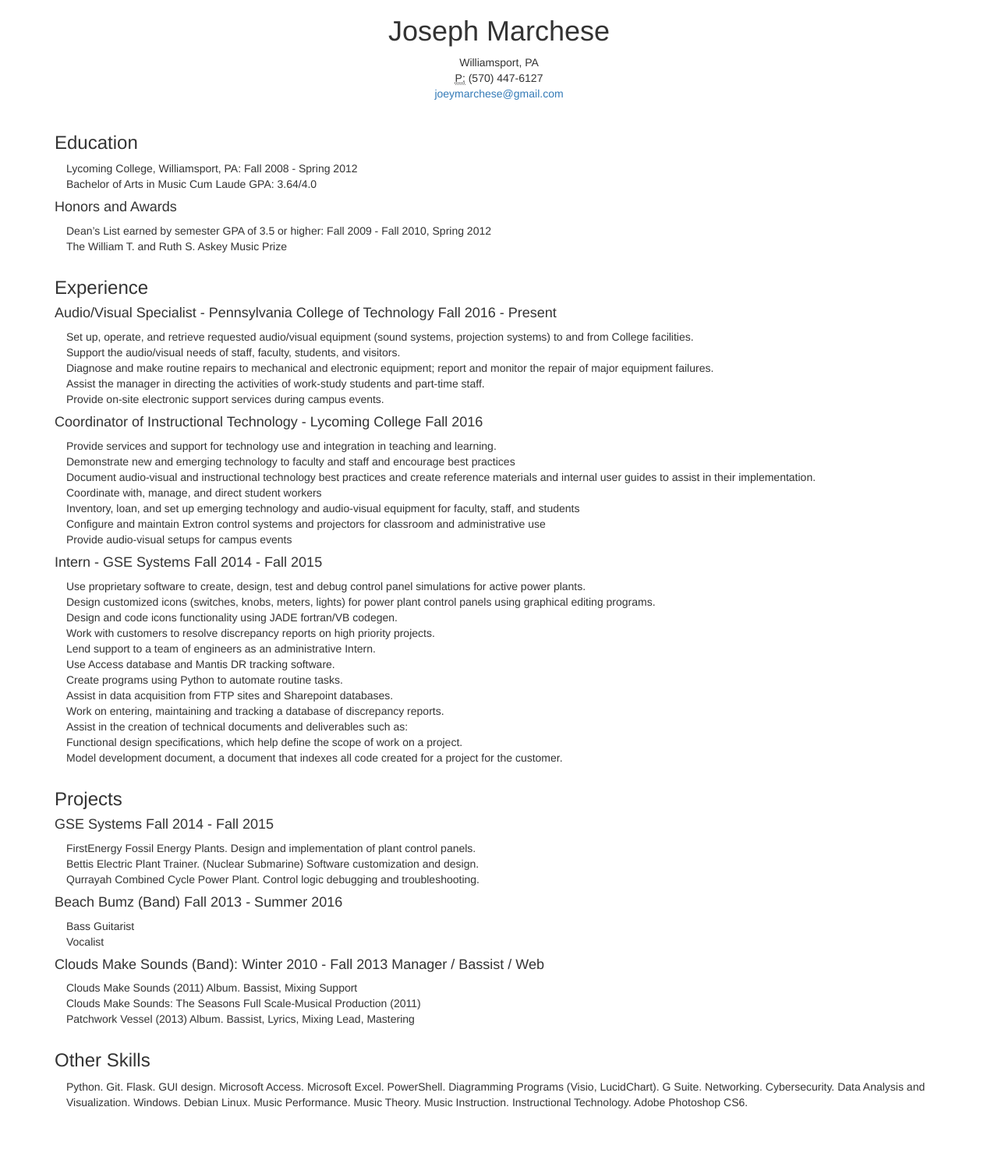
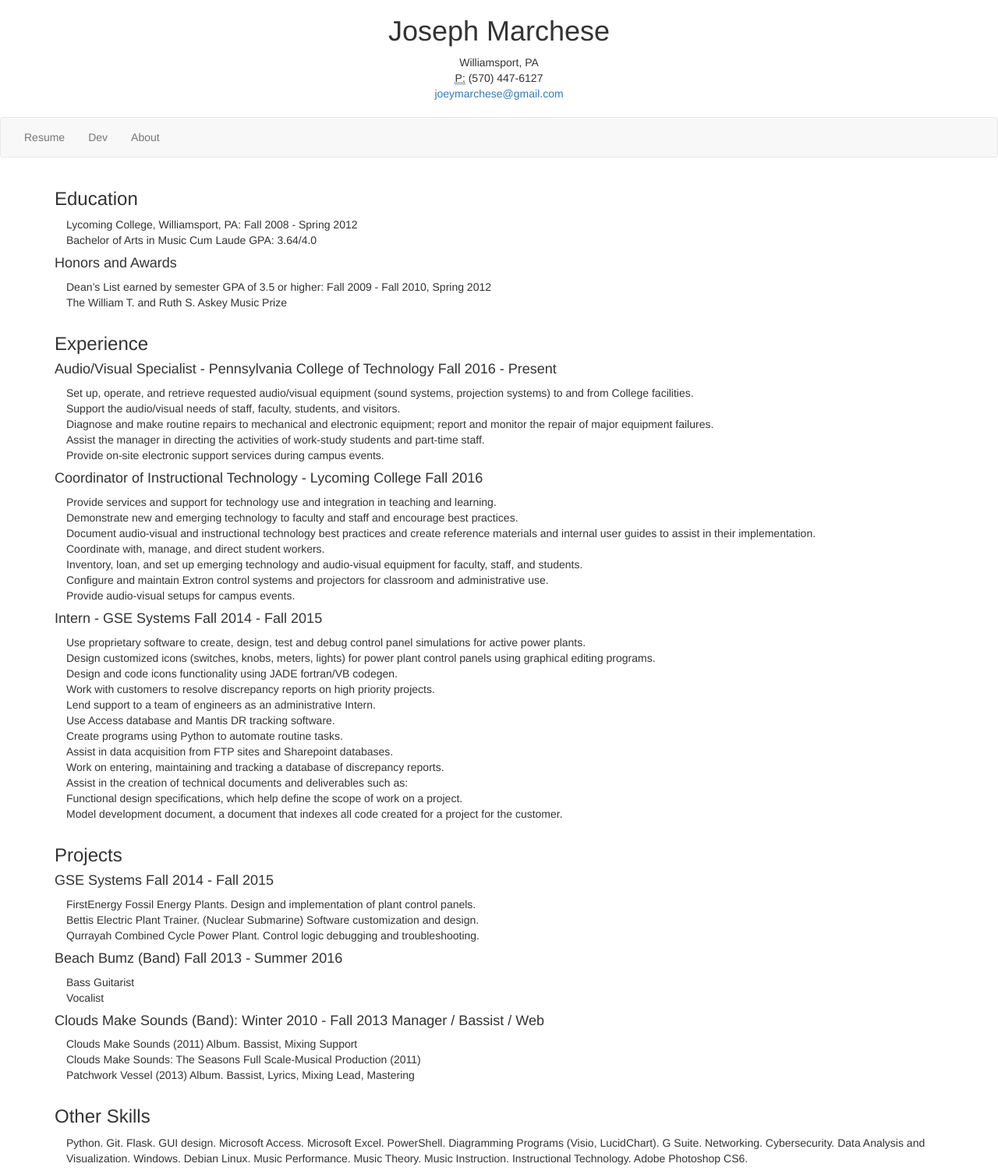
Before and after one commit to joemarchese/resume, a Flask app: page / in a window 1280 px wide. Shown: the whole page at 78% size. Before the commit the page ends 1422 px from the top, so only its background shows below. Run offline with Flask 2, Linux system fonts and the light colour scheme; some libraries are stand-ins or nearby versions.

Commit message:
add navbar

```diff
--- a/app.py
+++ b/app.py
@@ -9,5 +9,13 @@
 def index():
     return render_template('index.html')
 
+@app.route('/dev/')
+def dev():
+    return ''
+
+@app.route('/about/')
+def about():
+    return ''
+
 if __name__ == '__main__':
     app.run()
--- a/templates/index.html
+++ b/templates/index.html
@@ -1,15 +1,5 @@
 {% extends "layout.html" %}
 {% block resume %}
-<div class='container text-center'>
-  <address>
-    <h1>Joseph Marchese</h1>
-     Williamsport, PA<br>
-     <abbr title="Phone">P:</abbr> (570) 447-6127<br>
-    <a href='mailto:#'>joeymarchese@gmail.com</a><h3>
-
-  </address>
-</div>
-
 <div class='container'>
   <h3>Education</h3>
   <p class='container offset-2'>Lycoming College, Williamsport, PA: Fall 2008 - Spring 2012<br>
@@ -32,12 +22,12 @@
   </p>
   <h4>Coordinator of Instructional Technology - Lycoming College Fall 2016</h4>
   <p class='container offset-2'>Provide services and support for technology use and integration in teaching and learning.<br>
-     Demonstrate new and emerging technology to faculty and staff and encourage best practices<br>
+     Demonstrate new and emerging technology to faculty and staff and encourage best practices.<br>
      Document audio-visual and instructional technology best practices and create reference materials and internal user guides to assist in their implementation.<br>
-     Coordinate with, manage, and direct student workers<br>
-     Inventory, loan, and set up emerging technology and audio-visual equipment for faculty, staff, and students<br>
-     Configure and maintain Extron control systems and projectors for classroom and administrative use<br>
-     Provide audio-visual setups for campus events</br>
+     Coordinate with, manage, and direct student workers.<br>
+     Inventory, loan, and set up emerging technology and audio-visual equipment for faculty, staff, and students.<br>
+     Configure and maintain Extron control systems and projectors for classroom and administrative use.<br>
+     Provide audio-visual setups for campus events.</br>
   </p>
   <h4>Intern - GSE Systems Fall 2014 - Fall 2015</h4>
   <p class='container offset-2'>Use proprietary software to create, design, test and debug control panel simulations for active power plants.<br>
--- a/templates/layout.html
+++ b/templates/layout.html
@@ -2,5 +2,24 @@
 
 {% block content %}
 <title>Joseph Marchese Resume</title>
+<div class='container text-center'>
+  <address>
+    <h1>Joseph Marchese</h1>
+     Williamsport, PA<br>
+     <abbr title="Phone">P:</abbr> (570) 447-6127<br>
+    <a href='mailto:#'>joeymarchese@gmail.com</a><h3>
+  </address>
+</div>
+<div>
+<nav class='navbar navbar-default'>
+  <div class='container-fluid'>
+    <ul class='nav navbar-nav'>
+      <li class='nav-item'><a class='nav-link active' href={{ url_for('index') }}>Resume</a></li>
+      <li class='nav-item'><a class='nav-link active' href={{ url_for('dev') }}>Dev</a></li>
+      <li class='nav-item'><a class='nav-link disabled' href={{ url_for('about') }}>About</a></li>
+    </ul>
+  </div>
+</nav>
+
 {% block resume %}{% endblock resume %}
 {% endblock content %}
```
